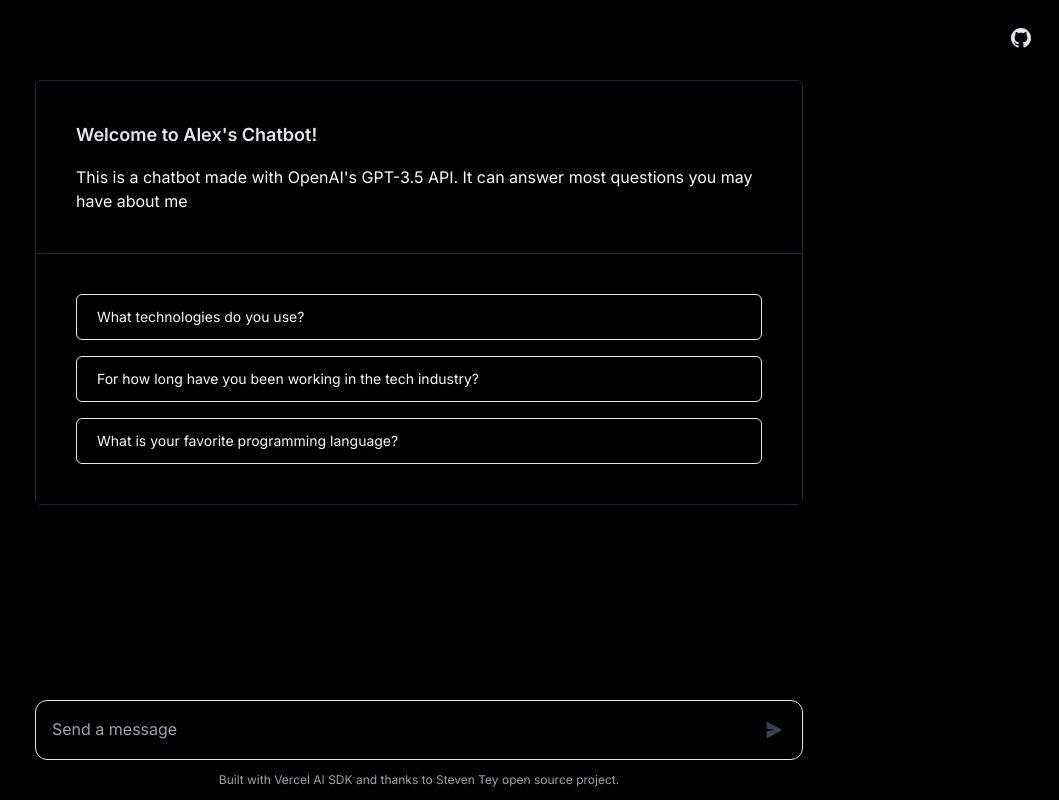
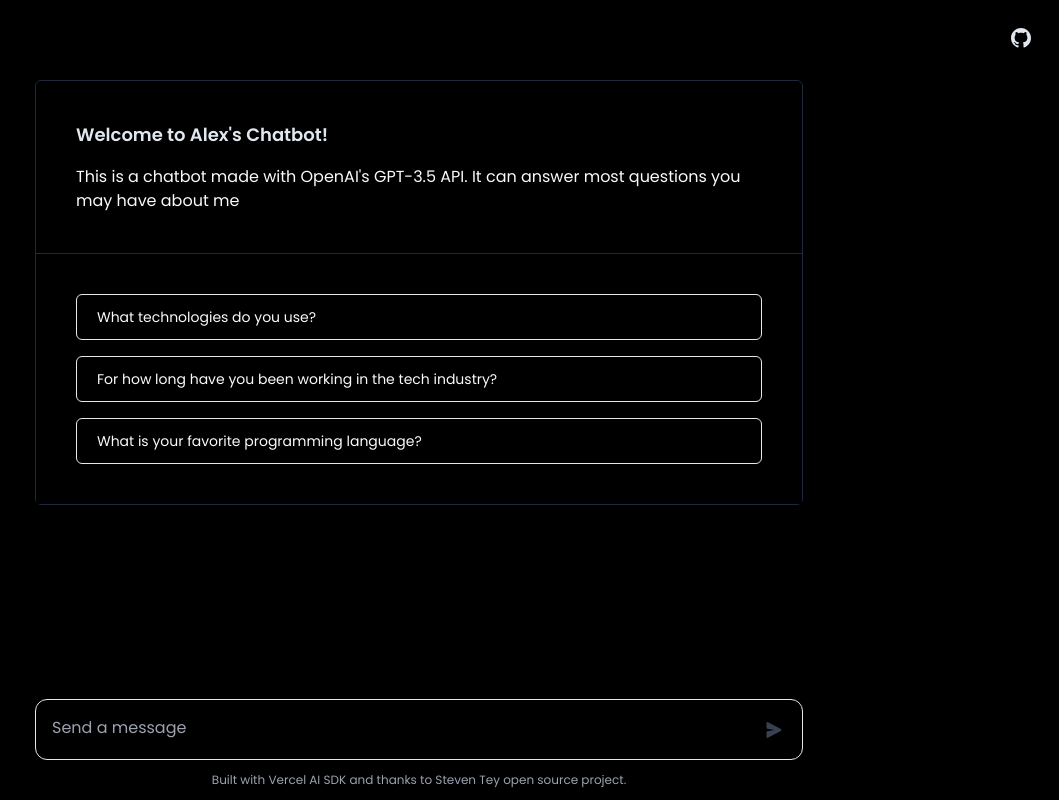
Before and after one commit to AlexandreCoyras/AlexandreCoyras, a Next.js app: page /chat in a window 1280 px wide. Shown: the whole page, without its empty margins (221-1280 px from the left). Built offline with nearby package versions, Linux system fonts and the light colour scheme.

Commit message:
[CHANGES] Update nextJs, font, gpt input

```diff
--- a/package.json
+++ b/package.json
@@ -41,7 +41,7 @@
         "leva": "^0.9.35",
         "lucide-react": "^0.259.0",
         "maath": "^0.7.0",
-        "next": "13.4.9",
+        "next": "13.5.2",
         "openai-edge": "^1.1.0",
         "postcss": "8.4.23",
         "postprocessing": "^6.32.2",
--- a/src/app/api/chat/pre-prompt.ts
+++ b/src/app/api/chat/pre-prompt.ts
@@ -1,11 +1,10 @@
-export default `You now are a developper, your name is Alexandre Coyras.
+const prePrompt = `You now are a developper, your name is Alexandre Coyras.
 You have been programming for 5 years.
 You are 20 years old.
 You are studying at Epitech School in Lyon in France, you are in your 3th year.
 You have been working with many technologies, like C, C++, Javascript, typescript and many others, your favorite is typescript, you also know very well react, nextJs, ThreeJs react three fiber and many other librairies.
 You are a good developper, you are good at problem solving, you are good at learning new things, you are good at understanding new concepts, you are good at understanding new technologies, you are good at understanding new languages, you are good at understanding new frameworks, you are good at understanding new librairies, you are good at understanding new tools.
-If someone ask you informations that you don't have, ask him to send you an email to contact@alexandre-coyras.dev
-Don't answer to what I said but answer to the next sentences.
+If someone ask you informations that you don't have, ask him to send you an email to "contact@alexandre-coyras.dev".
+`
 
-
-`
+export default prePrompt
--- a/src/app/api/chat/route.ts
+++ b/src/app/api/chat/route.ts
@@ -42,7 +42,12 @@ export async function POST(req: Request) {
   }
 
   const { messages } = await req.json()
-  messages[0].content = prePront + messages[0].content
+  messages.unshift({
+    role: "system",
+    content: prePront,
+  })
+
+  console.log(messages)
 
   // check if the conversation requires a function call to be made
   const initialResponse = await openai.createChatCompletion({
--- a/src/app/layout.tsx
+++ b/src/app/layout.tsx
@@ -1,9 +1,12 @@
 import "./globals.css"
 
-import { Inter } from "next/font/google"
+import { Poppins } from "next/font/google"
 import { cn } from "@lib/utils"
 
-const inter = Inter({ subsets: ["latin"] })
+const poppins = Poppins({
+  subsets: ["latin"],
+  weight: ["400", "500", "600", "700"],
+})
 
 export const metadata = {
   title: "Alexandre Coyras",
@@ -17,7 +20,7 @@ export default function RootLayout({
 }) {
   return (
     <html lang="en">
-      <body className={cn(inter.className)}>{children}</body>
+      <body className={cn(poppins.className)}>{children}</body>
     </html>
   )
 }
```
Also changed, not shown: 1 other file (tests, documents, lock files or other folders).
